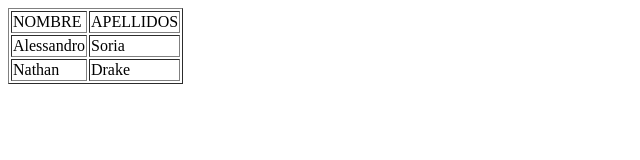
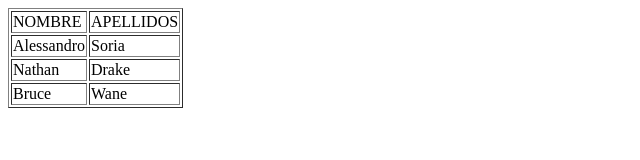
Before and after one commit to rubensq74/clase-de-github, a plain HTML site: page registro.html in a window 1280 px wide. Shown: the whole page, without its empty margins (0-640 px from the left). Drawn offline with Linux system fonts and the light colour scheme.

Commit message:
nombre TRES Bruce

```diff
--- a/registro.html
+++ b/registro.html
@@ -17,6 +17,10 @@
 			<td>Nathan</td>
 			<td>Drake</td>
 		</tr>
+		<tr>
+			<td>Bruce</td>
+			<td>Wane</td>
+		</tr>
 
 	</table>
 
```
